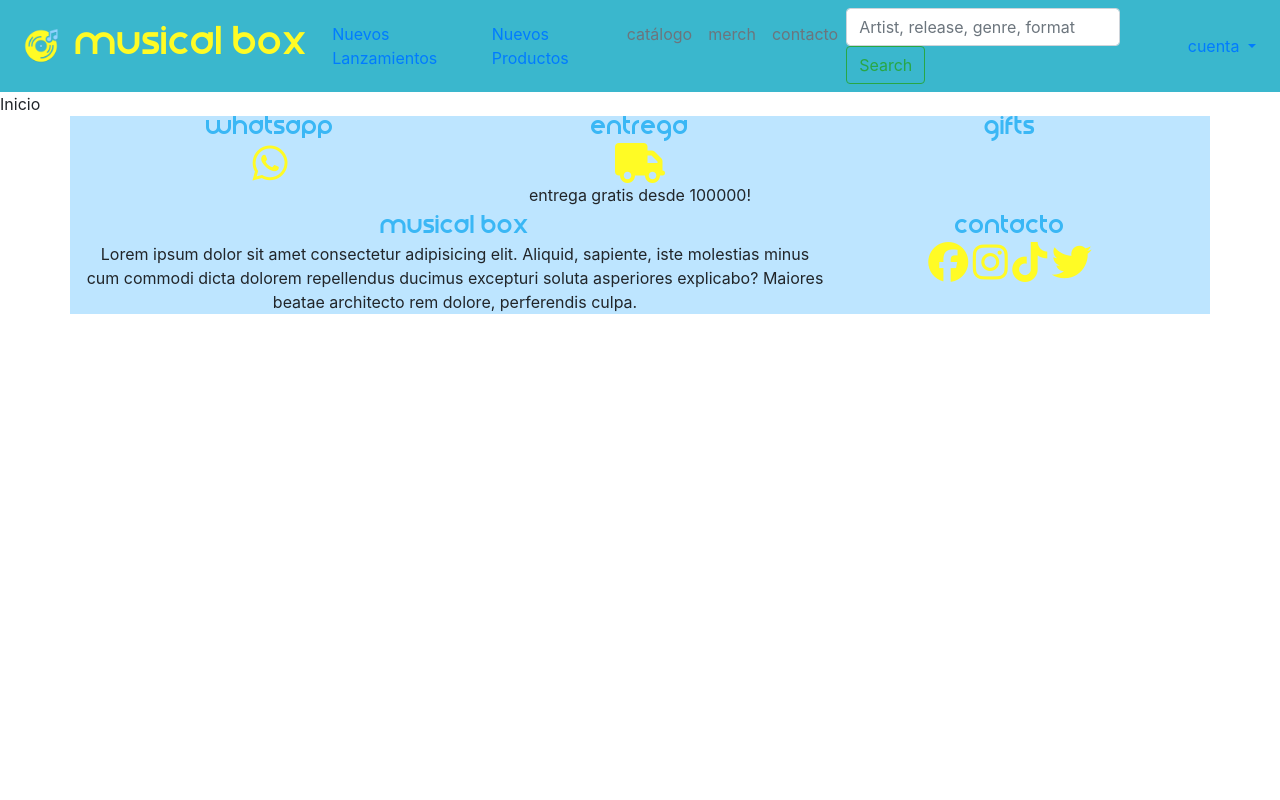
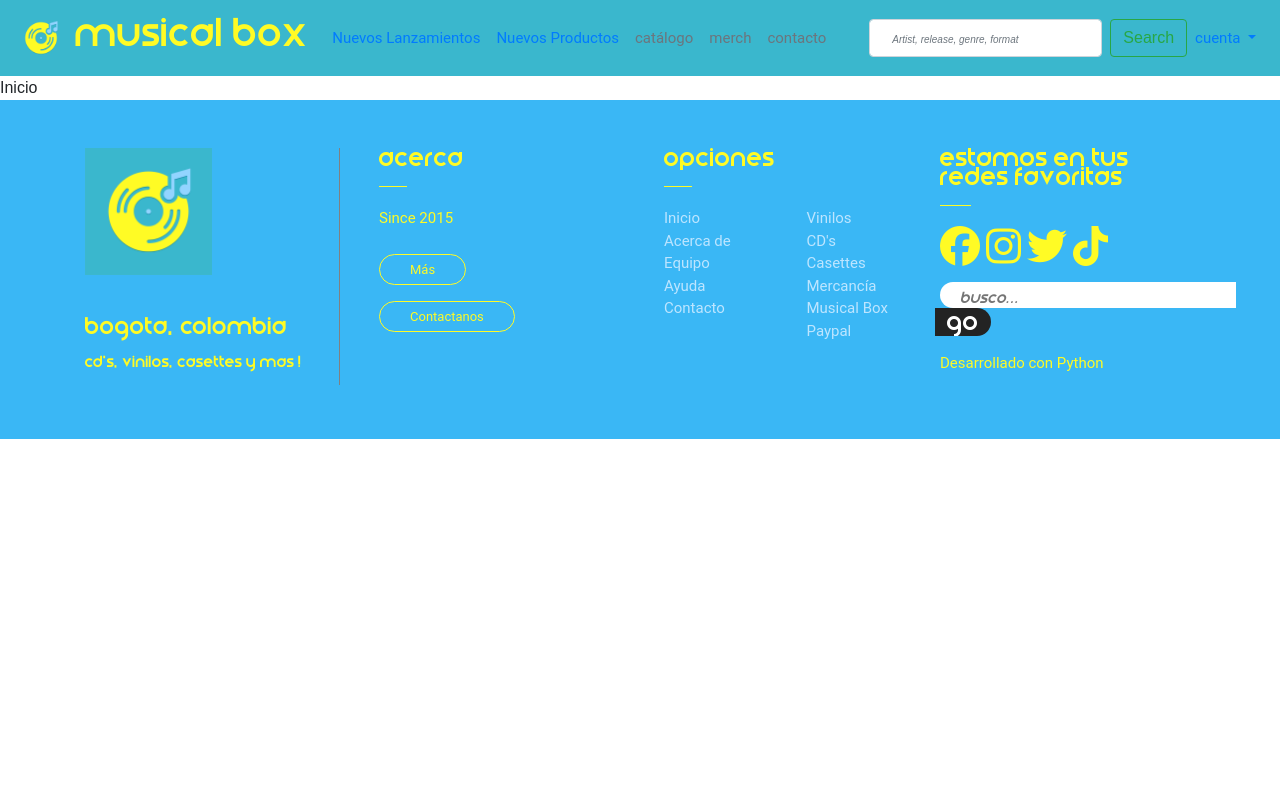
Before and after one commit to miguellperezzv/MusicalBox, a Flask app: page / in a window 1280 px wide. Run offline with Flask 2, Linux system fonts and the light colour scheme; some libraries are stand-ins or nearby versions.

Commit message:
primera version navbar y footer. check ok static

```diff
--- a/app/static/css/navbar-style.css
+++ b/app/static/css/navbar-style.css
@@ -48,30 +48,114 @@
    font-size: 40px;
  }
 
-/*PRUEBA FOOTER CSS GRID*/
-.container {
-  display: grid;
-  grid-template-columns: 1fr 1fr 1fr;
-  grid-template-rows: 1fr 1fr;
-  grid-auto-rows: 1fr;
-  gap: 0px 0px;
-  grid-auto-flow: row;
-  text-align: center;
-  background-color: var(--skyblue);
+
+
+
+/*css de footer*/
+
+body {
+  font-family: 'Signika', sans-serif;
+}
+.bg-lightblue {
+  background-color: var(--backblue);
+}
+.logo-footer {
+  margin-bottom: 40px;
+}
+footer {
+     color:var(--yellow);
+     font-family: 'Smooth-Circulars';
+
+}
+footer p, a {
+font-size: 15px;
+font-family: 'Roboto', sans-serif;
+}
+footer h6 {
+font-family: 'Smooth-Circulars';
+margin-bottom: 40px;
+position: relative;
+}
+footer h6:after {
+position: absolute;
+content: "";
+background: var(--yellow);
+width: 12%;
+height: 1px;
+left: 0;
+bottom: -20px;
+}
+.btn-footer {
+          color:var(--yellow);
+
+          text-decoration: none;
+          border: 1px solid;
+          border-radius: 43px;
+          font-size: 13px;
+          padding: 7px 30px;
+          line-height: 47px;
+}
+.btn-footer:hover {
+
+          text-decoration: none;
+
+}
+.form-footer input[type="text"] {
+  border: none;
+border-radius: 16px 0 0 16px;
+outline: none;
+padding-left: 10px;
+
+}
+::placeholder {
+font-size: 10px;
+padding-left: 10px;
+font-style: italic;
+}
+.form-footer input[type="button"] {
+border: none;
+background:#232323;
+  margin-left: -5px;
+color: #fff;
+outline: none;
+border-radius: 0 16px 16px 0;
+padding: 2px 12px;
+}
+.social .fa {
+color:var(--yellow);
+font-size: 22px;
+padding: 10px 15px;
+
+}
+footer ul li {
+list-style: none;
+display: block;
+}
+footer ul  {
+padding-left: 0;
+}
+footer ul  li a{
+text-decoration: none;
+color:var(--skyblue);
+text-decoration:none;
 }
 
-.upfooter { grid-area: 1 / 1 / 2 / 4; }
+a:hover {
+text-decoration: none;
 
-.downfooter { grid-area: 2 / 1 / 3 / 4; }
+color:var(--intenseskyblue) !important;
 
-.whatsapp { grid-area: 1 / 1 / 2 / 2; }
+}
+.logo-part {
+border-right: 1px solid grey;
+height: 100%;
 
-.entrega { grid-area: 1 / 2 / 2 / 3; }
+}
 
-.GIFTS { grid-area: 1 / 3 / 2 / 4; }
+.info, .info2{
+  font-family: 'Smooth-Circulars';
+}
 
-.ACERCA {
-  /*margin: 10%;*/
-  grid-area: 2 / 1 / 3 / 3; }
-
-.CONTACTO { grid-area: 2 / 3 / 3 / 4; }
+.info2{
+  font-size: 10px;
+}
--- a/app/templates/base.html
+++ b/app/templates/base.html
@@ -70,46 +70,70 @@
 
  <!-- Footer -->
 
- <div class="container">
-    <div class="upfooter"></div>
-    <div class="downfooter"></div>
-    <div class="whatsapp">
-        <h6 class="subtitle">whatsapp</h6>
-        <div>
-            <div><i class="fab fa-whatsapp" style="size: 30px;"></i> </div>
-
-        </div>
-
-
+ <footer class="container-fluid bg-lightblue py-5">
+    <div class="container">
+       <div class="row">
+          <div class="col-md-6">
+             <div class="row">
+                <div class="col-md-6 ">
+                   <div class="logo-part">
+                      <img src="{{ url_for('static', filename='imgs/musicalbox.png') }}" class="w-50 logo-footer" >
+                      <p class="info">Bogota, Colombia </p>
+                      <p class="info2">CD's, Vinilos, casettes y mas !</p>
+                   </div>
+                </div>
+                <div class="col-md-6 px-4">
+                   <h6> Acerca</h6>
+                   <p>Since 2015</p>
+                   <a href="#" class="btn-footer"> Más </a><br>
+                   <a href="#" class="btn-footer"> Contactanos</a>
+                </div>
+             </div>
+          </div>
+          <div class="col-md-6">
+             <div class="row">
+                <div class="col-md-6 px-4">
+                   <h6> Opciones</h6>
+                   <div class="row ">
+                      <div class="col-md-6">
+                         <ul>
+                            <li> <a href="#"> Inicio</a> </li>
+                            <li> <a href="#"> Acerca de</a> </li>
+                            <li> <a href="#"> Equipo</a> </li>
+                            <li> <a href="#"> Ayuda</a> </li>
+                            <li> <a href="#"> Contacto</a> </li>
+                         </ul>
+                      </div>
+                      <div class="col-md-6 px-4">
+                         <ul>
+                            <li> <a href="#"> Vinilos</a> </li>
+                            <li> <a href="#"> CD's</a> </li>
+                            <li> <a href="#"> Casettes</a> </li>
+                            <li> <a href="#"> Mercancía Musical Box</a> </li>
+                            <li> <a href="#"> Paypal</a> </li>
+                         </ul>
+                      </div>
+                   </div>
+                </div>
+                <div class="col-md-6 ">
+                   <h6> Estamos en tus redes favoritas</h6>
+                   <div class="social">
+                      <a href="#"><i class="fab fa-facebook" aria-hidden="true"></i></a>
+                      <a href="#"><i class="fab fa-instagram" aria-hidden="true"></i></a>
+                      <a href="#"><i class="fab fa-twitter" aria-hidden="true"></i></a>
+                      <a href="#"><i class="fab fa-tiktok" aria-hidden="true"></i></a>
+                   </div>
+                   <form class="form-footer my-3">
+                      <input type="text"  placeholder="Busco..." name="search">
+                      <input type="button" value="Go" >
+                   </form>
+                   <p>Desarrollado con Python </p>
+                </div>
+             </div>
+          </div>
+       </div>
     </div>
-    <div class="entrega">
-        <h6 class="subtitle">entrega</h6>
-        <div><i class="fas fa-truck"></i></div>
-        <div>entrega gratis desde 100000!</div>
-    </div>
-    <div class="GIFTS">
-        <h6 class="subtitle">gifts</h6>
-    </div>
-    <div class="ACERCA">
-        <h6 class="subtitle">musical box</h6>
-        <div>
-            Lorem ipsum dolor sit amet consectetur adipisicing elit. Aliquid, sapiente, iste molestias minus cum commodi dicta dolorem repellendus ducimus excepturi soluta asperiores explicabo? Maiores beatae architecto rem dolore, perferendis culpa.
-        </div>
-    </div>
-    <div class="CONTACTO">
-        <h6 class="subtitle">contacto</h6>
-
-        <div>
-            <!--REDES-->
-            <i class="fab fa-facebook"></i>
-            <i class="fab fa-instagram"></i>
-            <i class="fab fa-tiktok"></i>
-            <i class="fab fa-twitter"></i>
-        </div>
-
-
-    </div>
-  </div>
+    </footer>
 
 
   <!-- Footer -->
```
